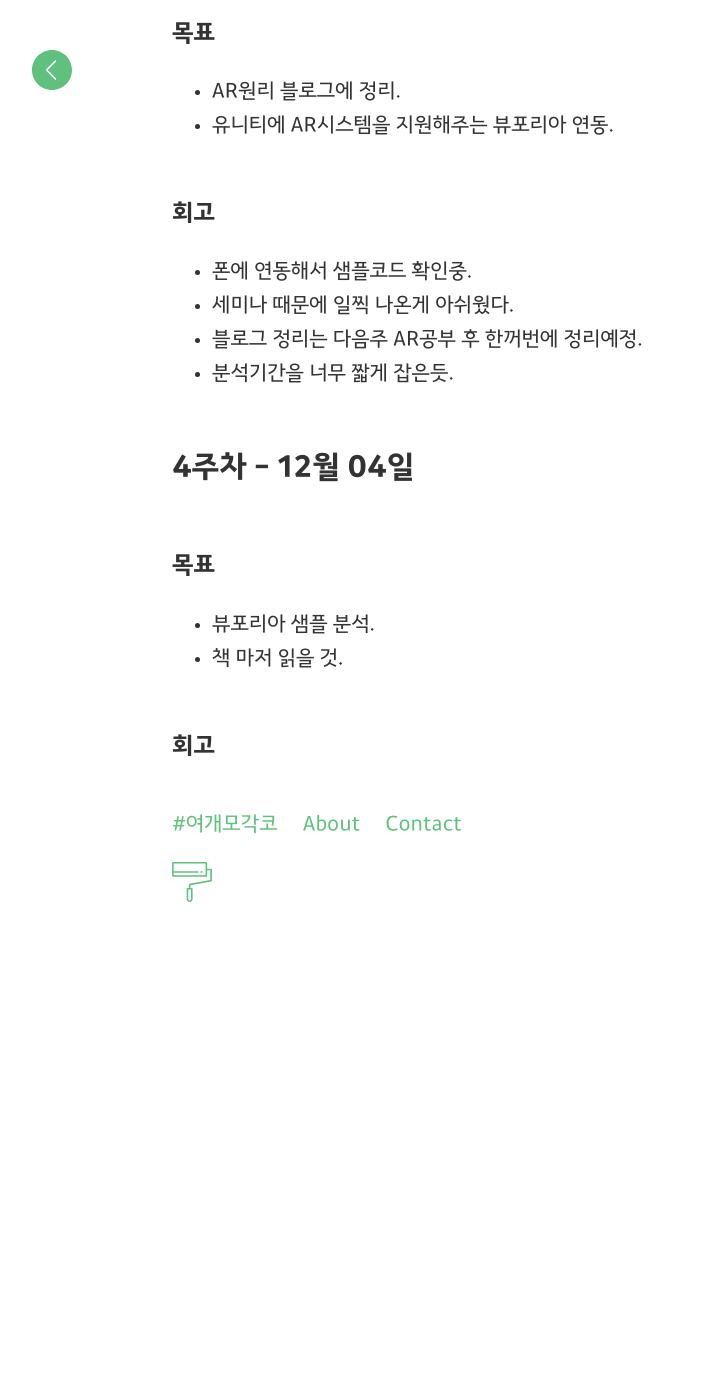
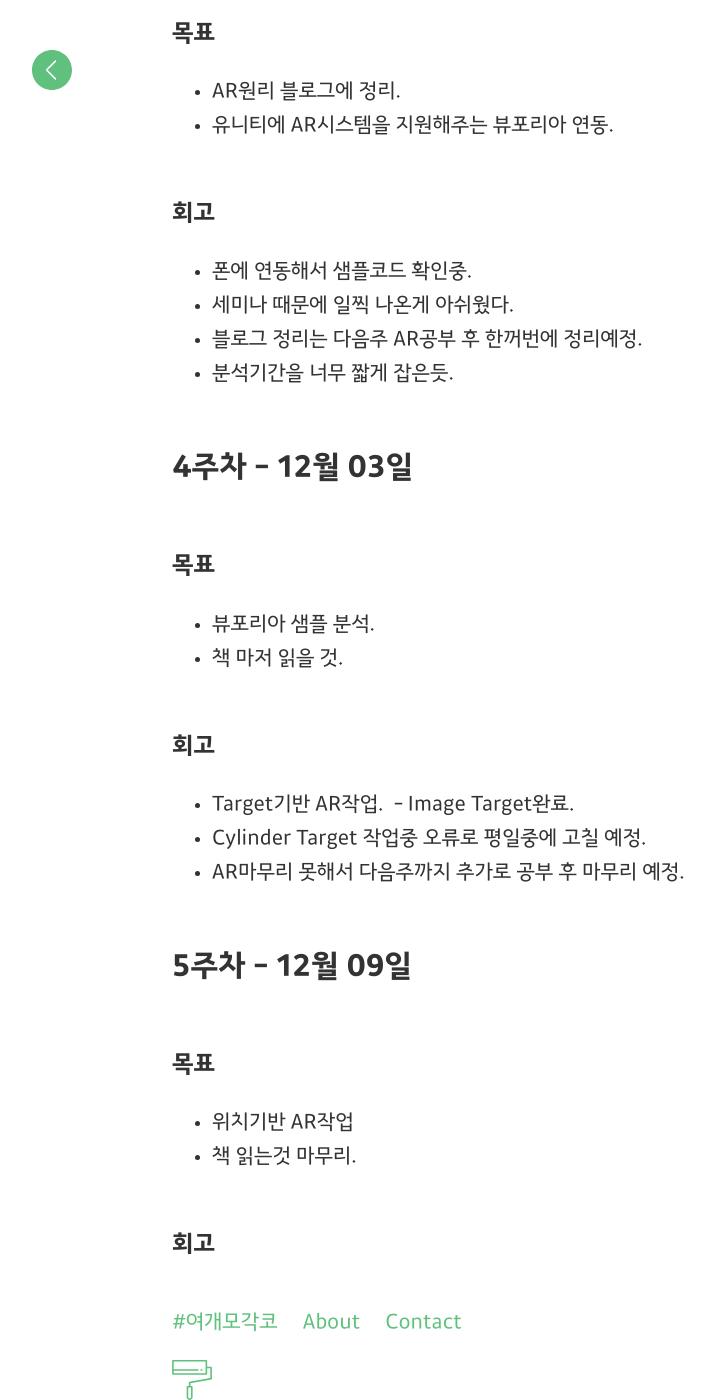
Before and after one commit to yeogaemogaco/retrospective-2nd, a Jekyll site: the page built from _posts/2017-11-04-sweetroute.md, in a window 1280 px wide and 1400 px high, scrolled down 2263 px. Shown: the whole window, without its empty margins (18-732 px from the left). Built offline with Jekyll 4.4.1, drawn with Linux system fonts in a browser that asks for light colours; before the commit the page ends 3165 px from its top, so only the background shows below that.

Commit message:
[치즈] 4주차 회고 5주차 목표 추가.

```diff
--- a/_posts/2017-11-04-sweetroute.md
+++ b/_posts/2017-11-04-sweetroute.md
@@ -58,9 +58,20 @@ VR과 AR의 개념을 잡고 간단히 따라 만들어 보는 것을 목표로
 - 블로그 정리는 다음주 AR공부 후 한꺼번에 정리예정.
 - 분석기간을 너무 짧게 잡은듯.
 
-## 4주차 - 12월 04일
+## 4주차 - 12월 03일
 ### 목표
 - 뷰포리아 샘플 분석.
 - 책 마저 읽을 것.
 
 ### 회고
+ - Target기반 AR작업.
+ - Image Target완료.
+ - Cylinder Target 작업중 오류로 평일중에 고칠 예정.
+ - AR마무리 못해서 다음주까지 추가로 공부 후 마무리 예정.
+
+## 5주차 - 12월 09일
+### 목표
+ - 위치기반 AR작업
+ - 책 읽는것 마무리.
+
+### 회고
```
